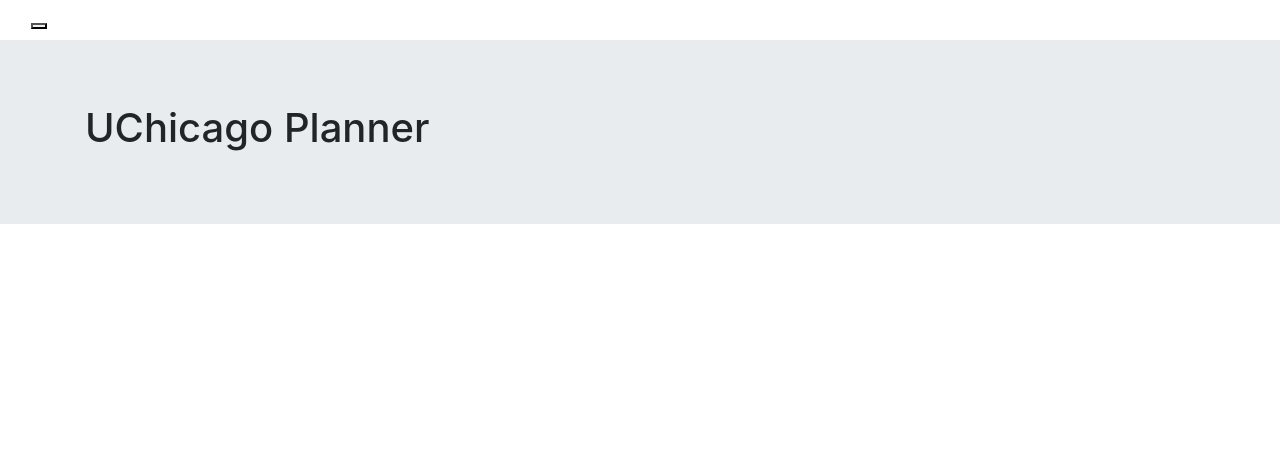
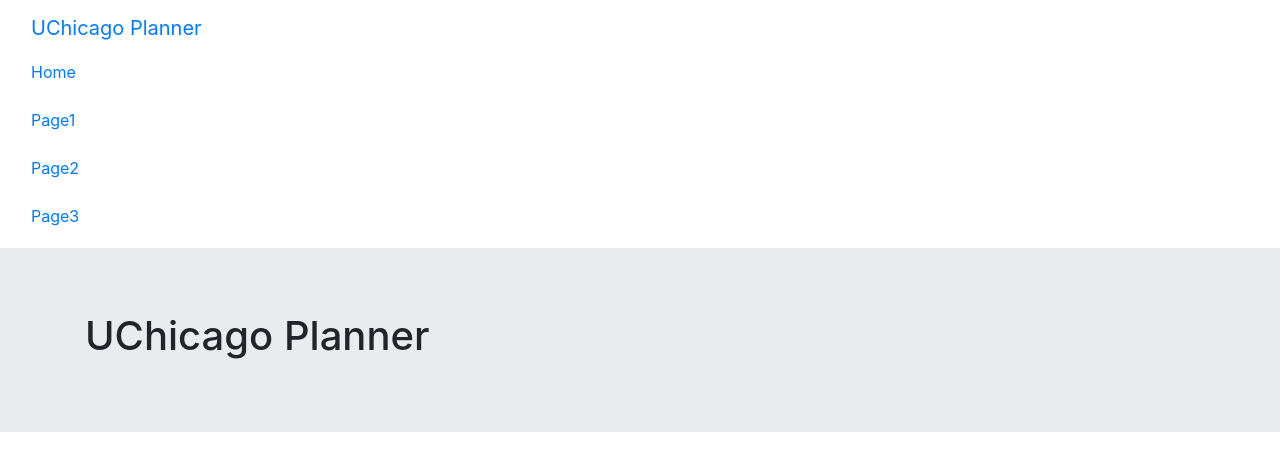
Before and after one commit to arjunrawal4/uchicago-planner, a Flask app: page / in a window 1280 px wide. Shown: the top 471 px of the page. Run offline with Flask 2, Linux system fonts and the light colour scheme; some libraries are stand-ins or nearby versions.

Commit message:
nav in progress

```diff
--- a/webapp/app/templates/index.html
+++ b/webapp/app/templates/index.html
@@ -20,23 +20,53 @@
   <![endif]-->
 </head>
 
+<style>
+body {
+    margin: 0;
+    padding: 0;
+    font-size: 100%;
+}
+.left {
+    width: 100px;
+    float: left;
+}
+.nav {
+    margin: 0;
+    padding: 0;
+    list-style: none;
+}
+.nav li a {
+    display: block;
+    line-height: 3em;
+    width: 100%;
+    text-decoration: none;
+    white-space: nowrap;
+}
+</style>
+
 <body>
-    <nav id="mainNav" class="navbar navbar-default navbar-fixed-top">
+    <nav id="mainNav" class="navbar navbar-default">
         <div class="container-fluid">
+            <div class="left">
             <div class="navbar-header">
-                <button type="button" class="navbar-toggle collapsed" data-toggle="collapse" data-target="#ex-navbar-collapse">
+
+                <!--<button type="button" class="navbar-toggle collapsed" data-toggle="collapse" data-target="#ex-navbar-collapse">
                     <span class="sr-only">Toggle navigation</span>
                     <span class="icon-bar"></span>
                     <span class="icon-bar"></span>
                     <span class="icon-bar"></span>
                     <span class="icon-bar"></span>
-                </button>
-                <a class="navbar-brand page-scroll" href=""></a>
+                </button>-->
+                <a class="navbar-brand" href="#">UChicago Planner</a>
             </div>
 
-            <div class="collapse navbar-collapse" id="ex-navbar-collapse">
-                <ul class="nav navbar-nav navbar-right">
-                    <li>
+            <!--<div class="collapse navbar-collapse" id="ex-navbar-collapse">-->
+                <ul class="nav navbar-nav">
+                     <li class="active"><a href="#">Home</a></li>
+                    <li><a href="#">Page1</a></li>
+                    <li><a href="#">Page2</a></li>
+                    <li><a href="#">Page3</a></li>
+                    <!--<li>
                         <a class="page-scroll" href="">Button1</a>
                     </li>
                     <li>
@@ -47,7 +77,7 @@
                     </li>
                     <li>
                         <a class="page-scroll" href="">Button4</a>
-                    </li>
+                    </li>-->
                 </ul>
             </div>
         </div>
```
